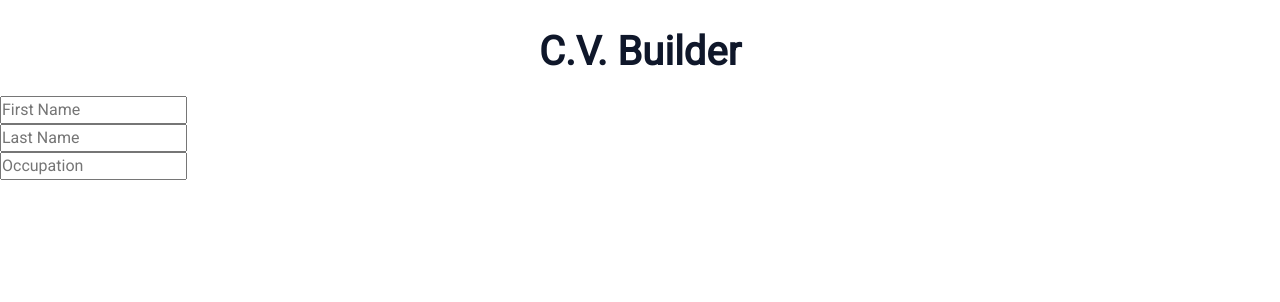
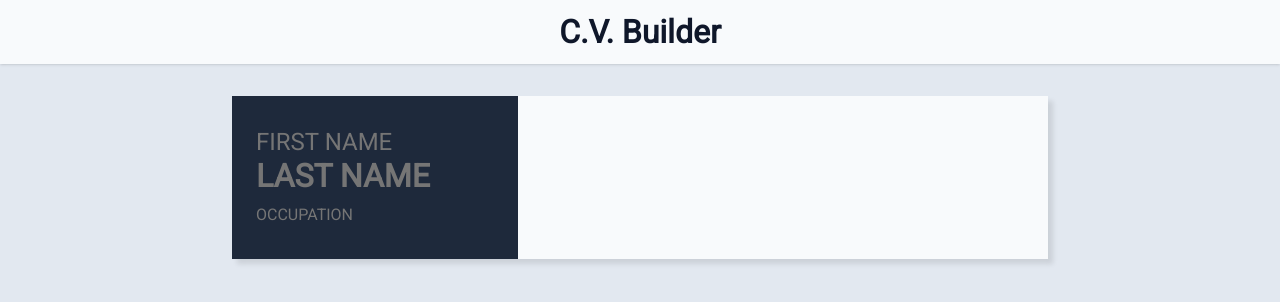
Before and after one commit to jonichi16/cv-project, a React (Create React App) app: page / in a window 1280 px wide. Shown: the top 302 px of the page. Built offline with nearby package versions, Linux system fonts and the light colour scheme.

Commit message:
style: Add styling to details

```diff
--- a/src/components/Details.js
+++ b/src/components/Details.js
@@ -11,14 +11,16 @@ class Details extends Component {
         {
           id: uniqid(),
           tag: 'input',
-          name: 'firstName',
+          name: 'first-name',
+          class: 'first-name uppercase',
           value: '',
           placeholder: 'First Name',
         },
         {
           id: uniqid(),
           tag: 'input',
-          name: 'lastName',
+          name: 'last-name',
+          class: 'last-name uppercase',
           value: '',
           placeholder: 'Last Name',
         },
@@ -26,6 +28,7 @@ class Details extends Component {
           id: uniqid(),
           tag: 'input',
           name: 'occupation',
+          class: 'occupation uppercase',
           value: '',
           placeholder: 'Occupation',
         },
--- a/src/components/Header.js
+++ b/src/components/Header.js
@@ -1,5 +1,4 @@
 import React from 'react';
-import '../stylesheets/Header.css';
 
 const Header = () => {
   return (
--- a/src/components/Resume.js
+++ b/src/components/Resume.js
@@ -3,7 +3,9 @@ import Details from './Details';
 
 const Resume = () => (
   <div className='resume'>
-    <Details />
+    <div className='left'>
+      <Details />
+    </div>
   </div>
 );
 
--- a/src/components/SectionInput.js
+++ b/src/components/SectionInput.js
@@ -8,6 +8,7 @@ const SectionInput = ({ contents, handleChange }) => {
       return (
         <div className='input' key={content.id}>
           <Tag
+            className={content.class}
             name={content.name}
             value={content.value}
             onChange={handleChange}
@@ -19,6 +20,7 @@ const SectionInput = ({ contents, handleChange }) => {
       return (
         <div className='input' key={content.id}>
           <Tag
+            className={content.class}
             name={content.name}
             value={content.value}
             onChange={handleChange}
--- a/src/index.js
+++ b/src/index.js
@@ -1,6 +1,7 @@
 import React from 'react';
 import ReactDOM from 'react-dom/client';
 import './stylesheets/global.css';
+import './stylesheets/styles.css';
 import App from './App';
 
 const root = ReactDOM.createRoot(document.getElementById('root'));
--- a/src/stylesheets/Header.css
+++ /dev/null
@@ -1,21 +0,0 @@
-.header {
-  padding: 1em 0;
-}
-
-.logo {
-  font-size: 1.75rem;
-  font-weight: 700;
-  text-align: center;
-  line-height: 1;
-}
-
-@media screen and (min-width: 425px) {
-  .header {
-    padding-top: 2em;
-    padding-bottom: 1.5em;
-  }
-
-  .logo {
-    font-size: 2.5rem;
-  }
-}
--- a/src/stylesheets/global.css
+++ b/src/stylesheets/global.css
@@ -3,6 +3,9 @@
   --font-primary: 'Roboto', sans-serif;
 
   --color-dark-950: #0f172a;
+  --color-dark-800: #1e293b;
+  --color-light-50: #f8fafc;
+  --color-light-200: #e2e8f0;
 }
 
 /* Box sizing rules */
@@ -75,8 +78,10 @@ svg {
 body {
   font-family: var(--font-primary);
   color: var(--color-dark-950);
+  background-color: var(--color-light-200);
 }
 
 #root {
-  min-height: 100%;
+  height: 100%;
+  margin: 0;
 }
--- /dev/null
+++ b/src/stylesheets/styles.css
@@ -0,0 +1,66 @@
+.app {
+  display: flex;
+  flex-direction: column;
+  min-height: 100%;
+}
+
+.header {
+  padding: 1em 0;
+  background-color: var(--color-light-50);
+  box-shadow: 0 1px 3px 0 rgb(0 0 0 / 0.1), 0 1px 2px -1px rgb(0 0 0 / 0.1);
+}
+
+.logo {
+  font-size: 1.75rem;
+  font-weight: 700;
+  text-align: center;
+  line-height: 1;
+}
+
+.main {
+  flex: 1;
+  padding: 2em 0;
+}
+
+.uppercase {
+  text-transform: uppercase;
+}
+
+.resume {
+  width: min(95%, 8.5in);
+  margin-inline: auto;
+  background-color: var(--color-light-50);
+  display: flex;
+  box-shadow: 5px 5px 5px rgb(0 0 0 / 0.1);
+}
+
+.left {
+  width: 35%;
+  padding: 2em 1.5em;
+  background-color: var(--color-dark-800);
+}
+
+.left input {
+  width: 100%;
+  background-color: inherit;
+  color: var(--color-light-50);
+  border: none;
+  outline: none;
+  line-height: 1;
+}
+
+.first-name {
+  font-size: 1.5rem;
+}
+
+.last-name {
+  font-size: 2rem;
+  font-weight: 700;
+  margin-bottom: 0.25em;
+}
+
+@media screen and (min-width: 425px) {
+  .logo {
+    font-size: 2rem;
+  }
+}
```
Also changed, not shown: src/components/Contacts.js (added, +37 -0 lines).
